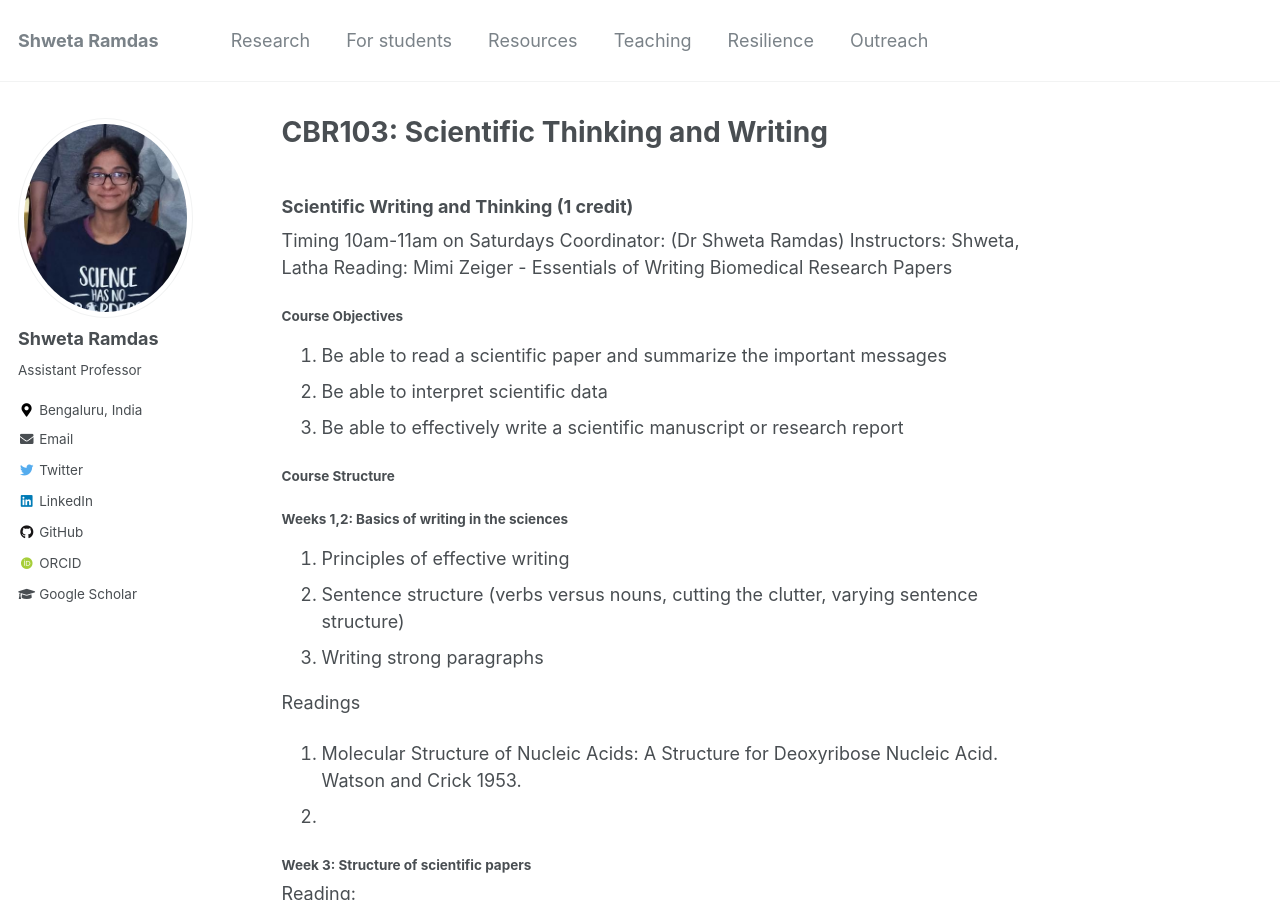
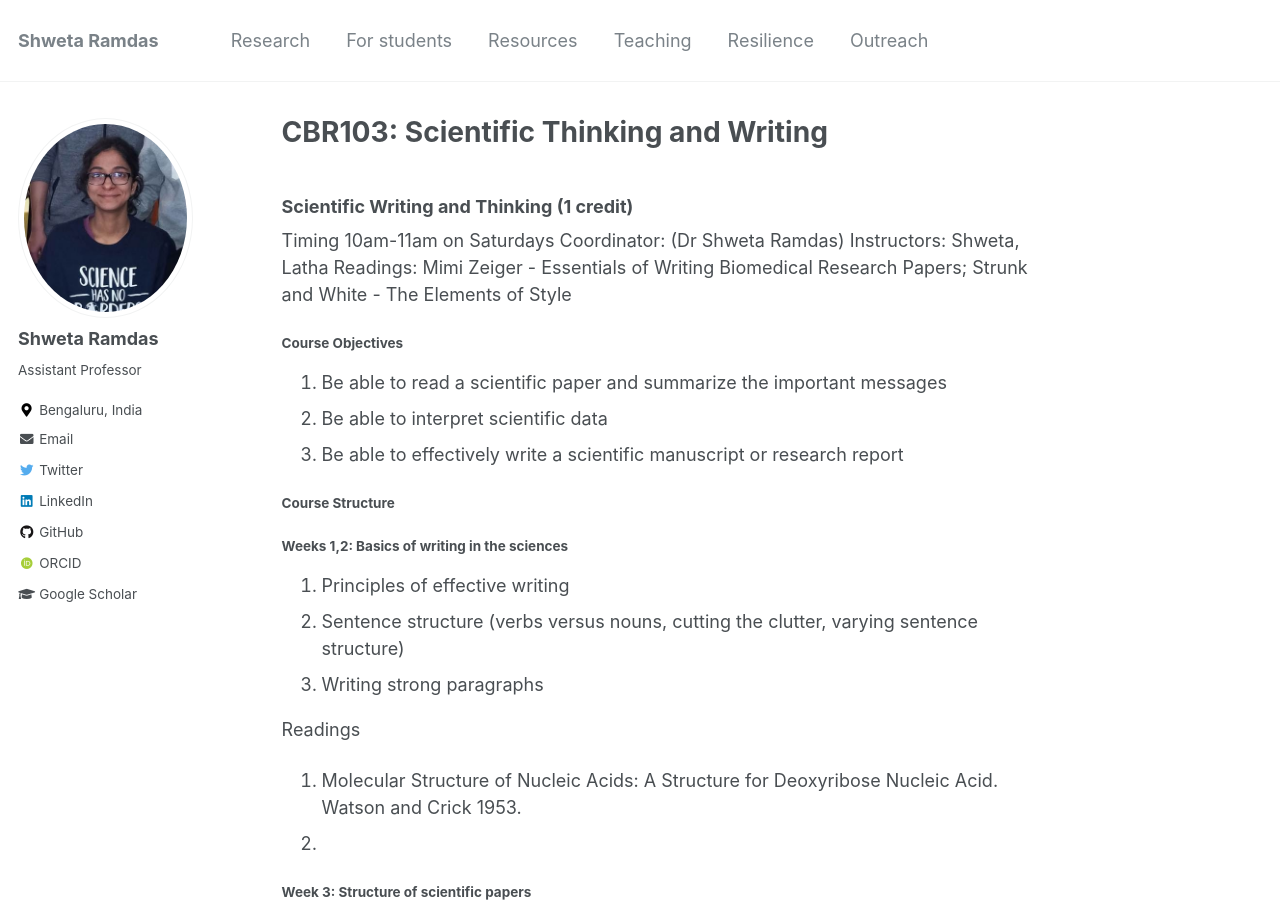
Before and after one commit to shwetaramdas/shwetaramdas.github.io, a Jekyll site: the page built from _pages/cbr103.md, in a window 1280 px wide and 900 px high. Built offline with Jekyll 4.4.1, drawn with Linux system fonts in a browser that asks for light colours; some web fonts are replaced.

Commit message:
Update cbr103.md

```diff
--- a/_pages/cbr103.md
+++ b/_pages/cbr103.md
@@ -8,7 +8,7 @@ layout: single-portfolio
 Timing 10am-11am on Saturdays
 Coordinator: (Dr Shweta Ramdas)
 Instructors: Shweta, Latha
-Reading:  Mimi Zeiger - Essentials of Writing Biomedical Research Papers
+Readings:  Mimi Zeiger - Essentials of Writing Biomedical Research Papers; Strunk and White - The Elements of Style
 
 #### Course Objectives
 1. Be able to read a scientific paper and summarize the important messages
```
